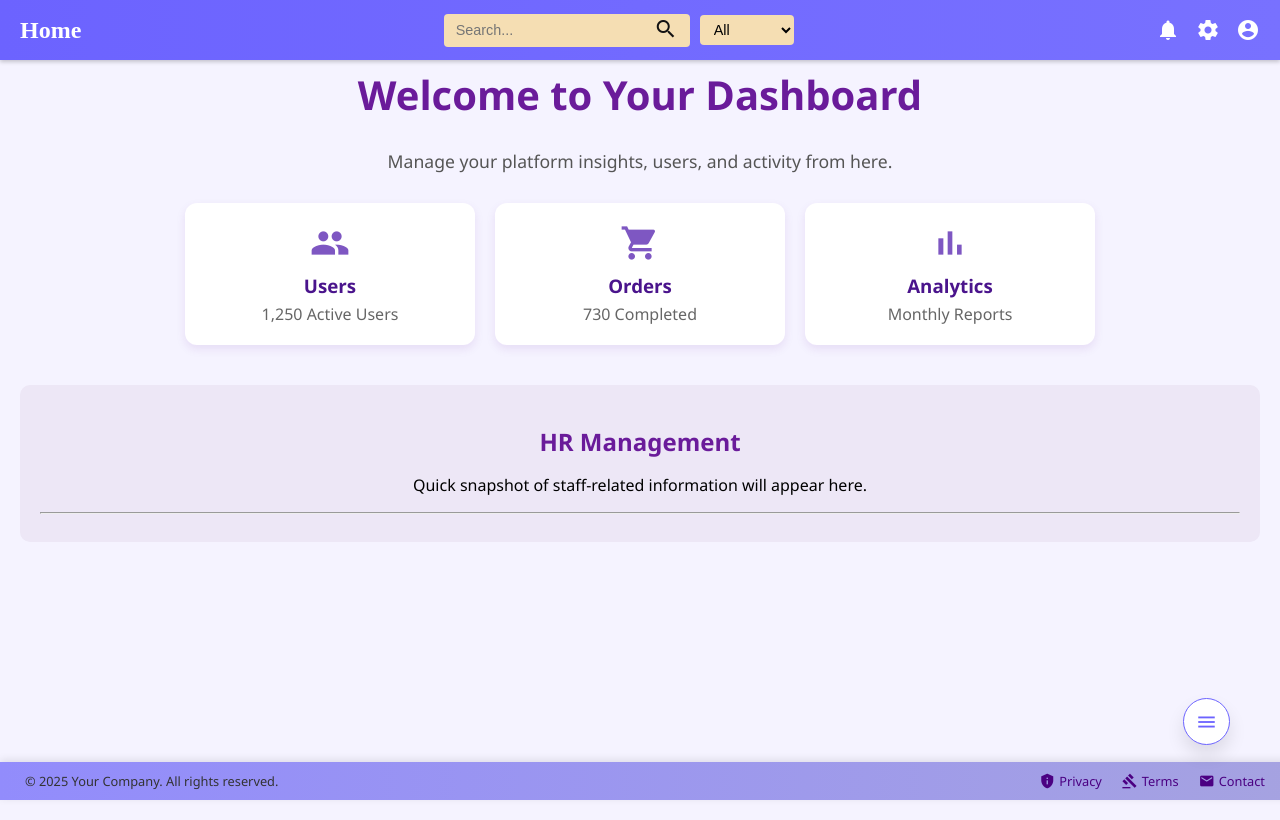
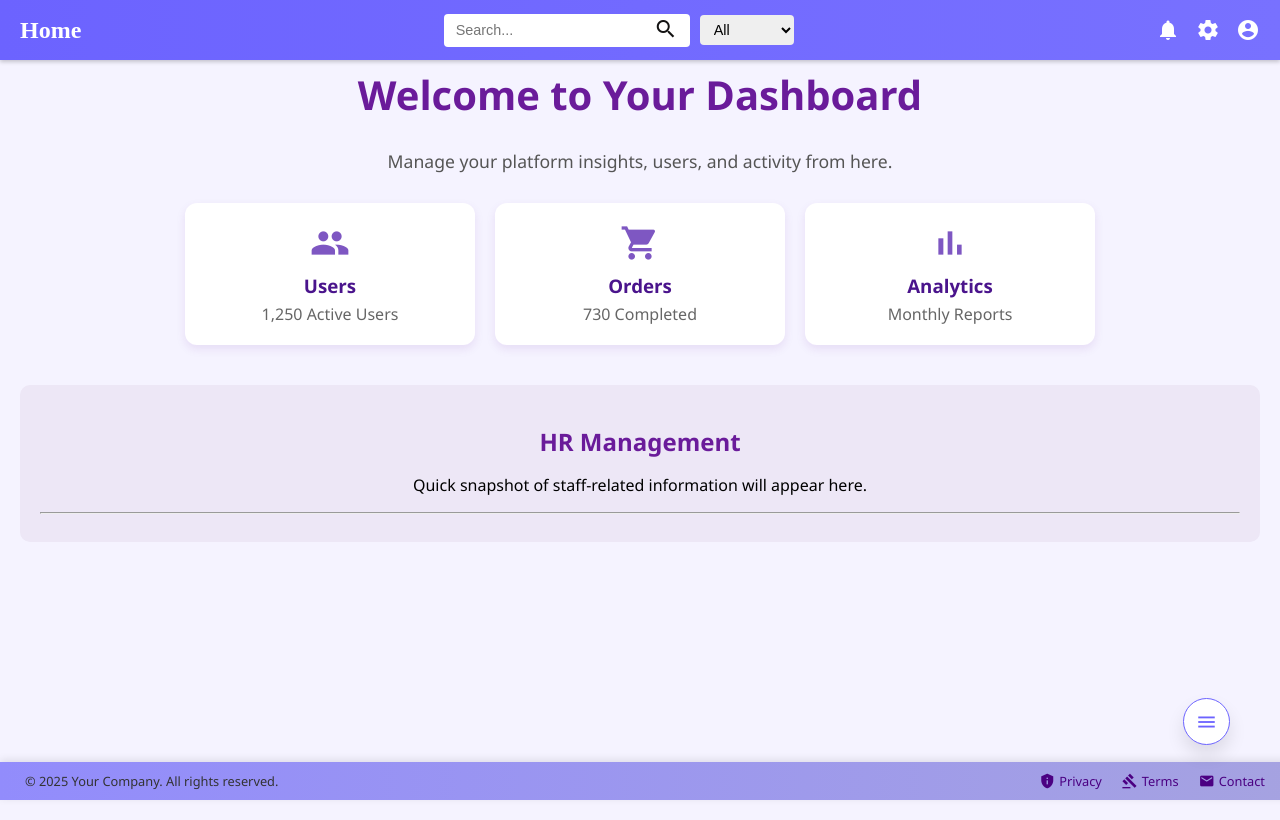
Before and after one commit to 5roos/task-brandbook, an Angular app: page /home in a window 1280 px wide. Built offline with nearby package versions, Linux system fonts and the light colour scheme.

Commit message:
menu bar search color change

```diff
--- a/src/app/core/header/header.component.scss
+++ b/src/app/core/header/header.component.scss
@@ -28,13 +28,13 @@
 .search-container {
   display: flex;
   align-items: center;
-  background: wheat;
+  background: #ffffff;
   border-radius: 4px;
   padding: 2px 6px;
 }
 
 .search-container input {
-  background: wheat;
+  background: ffffff;
   border: none;
   outline: none;
   color: rgb(26, 26, 26);
@@ -43,14 +43,14 @@
 }
 
 .search-container button {
-  background: wheat;
+  background: #ffffff;
   border: none;
   cursor: pointer;
   color: #131212;
 }
 
 .center-section select {
-  background: wheat;
+  background: ffffff;
   color: rgb(0, 0, 0);
   border: none;
   padding: 6px 10px;
```
